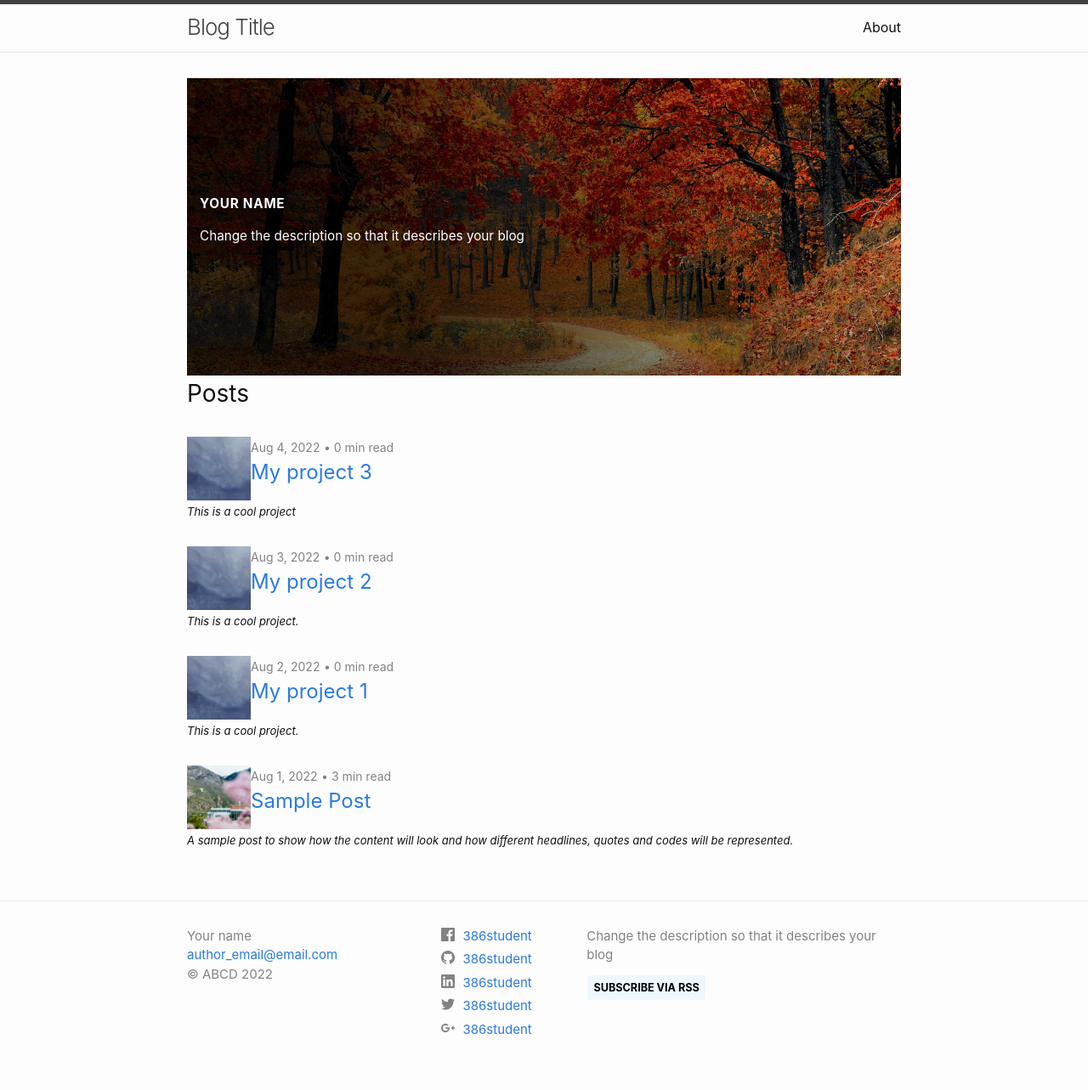
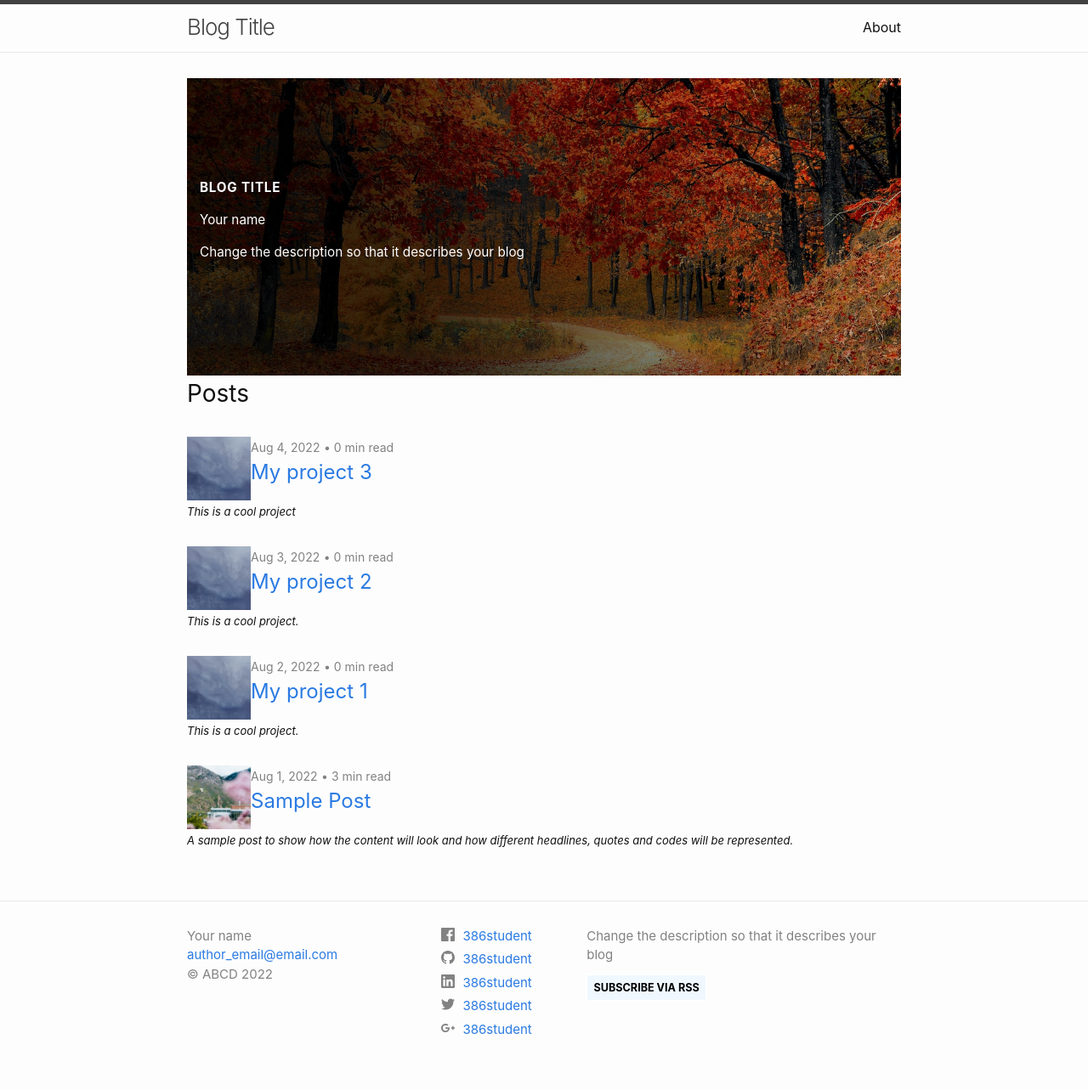
Before and after one commit to runstats21/stat-386-projects, a Jekyll site: the page built from index.markdown, in a window 1280 px wide. Shown: the whole page at 85% size. Built offline with Jekyll 4.4.1, drawn with Linux system fonts in a browser that asks for light colours.

Commit message:
Update home.html

```diff
--- a/_layouts/home.html
+++ b/_layouts/home.html
@@ -18,7 +18,8 @@ layout: default
   <!-- The CSS grid area that displays the content (layer 3) -->
   <div class="banner-text-div">
     <span class="banner-text">
-      <p class="banner-h1-text">{{ site.author }}</p>
+      <p class="banner-h1-text">{{ site.title }}</p>
+      <p class="banner-body-text">{{site.author}}</p>
       <p class="banner-body-text">{{site.description}}</p>
     </span>
   </div>
```
